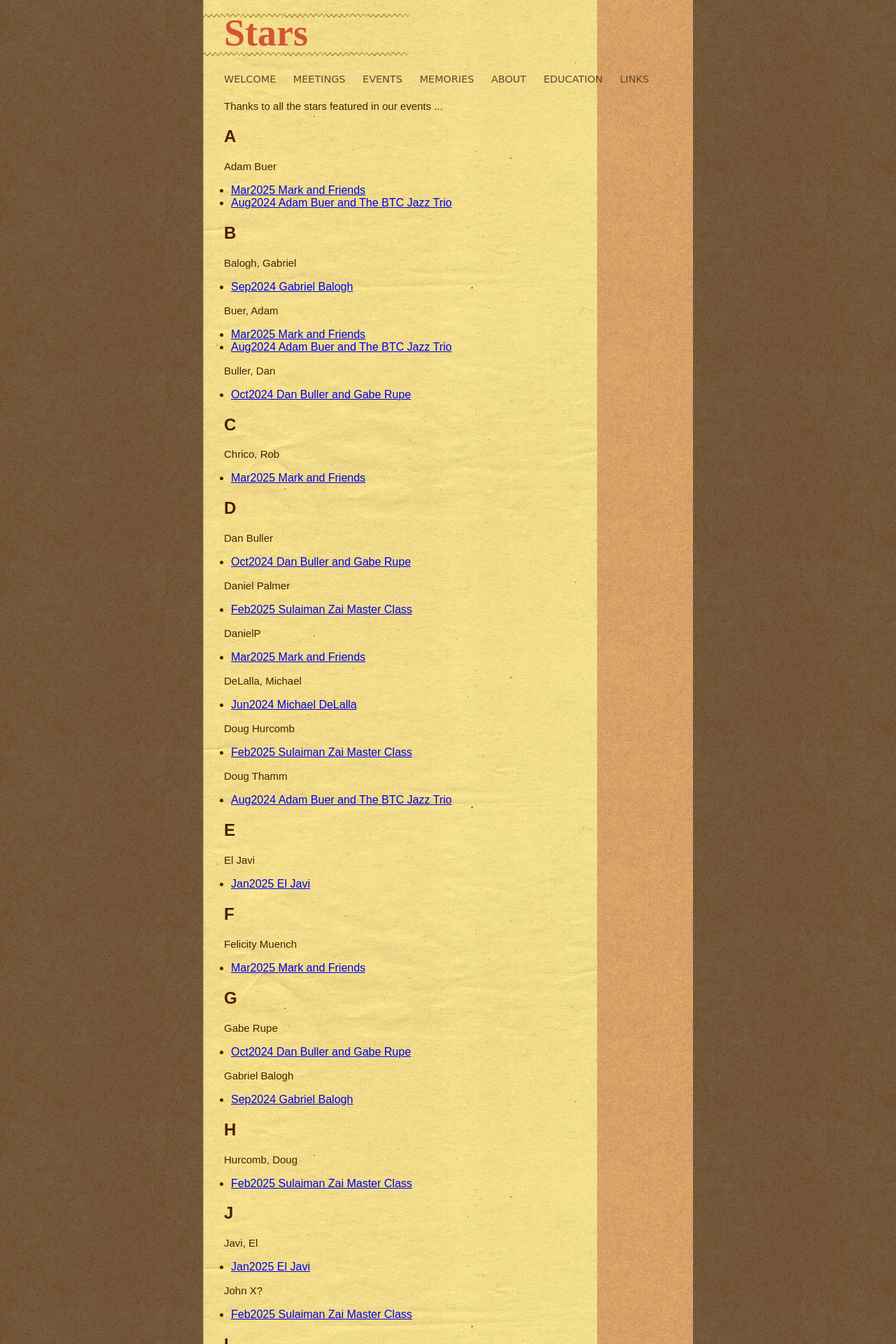
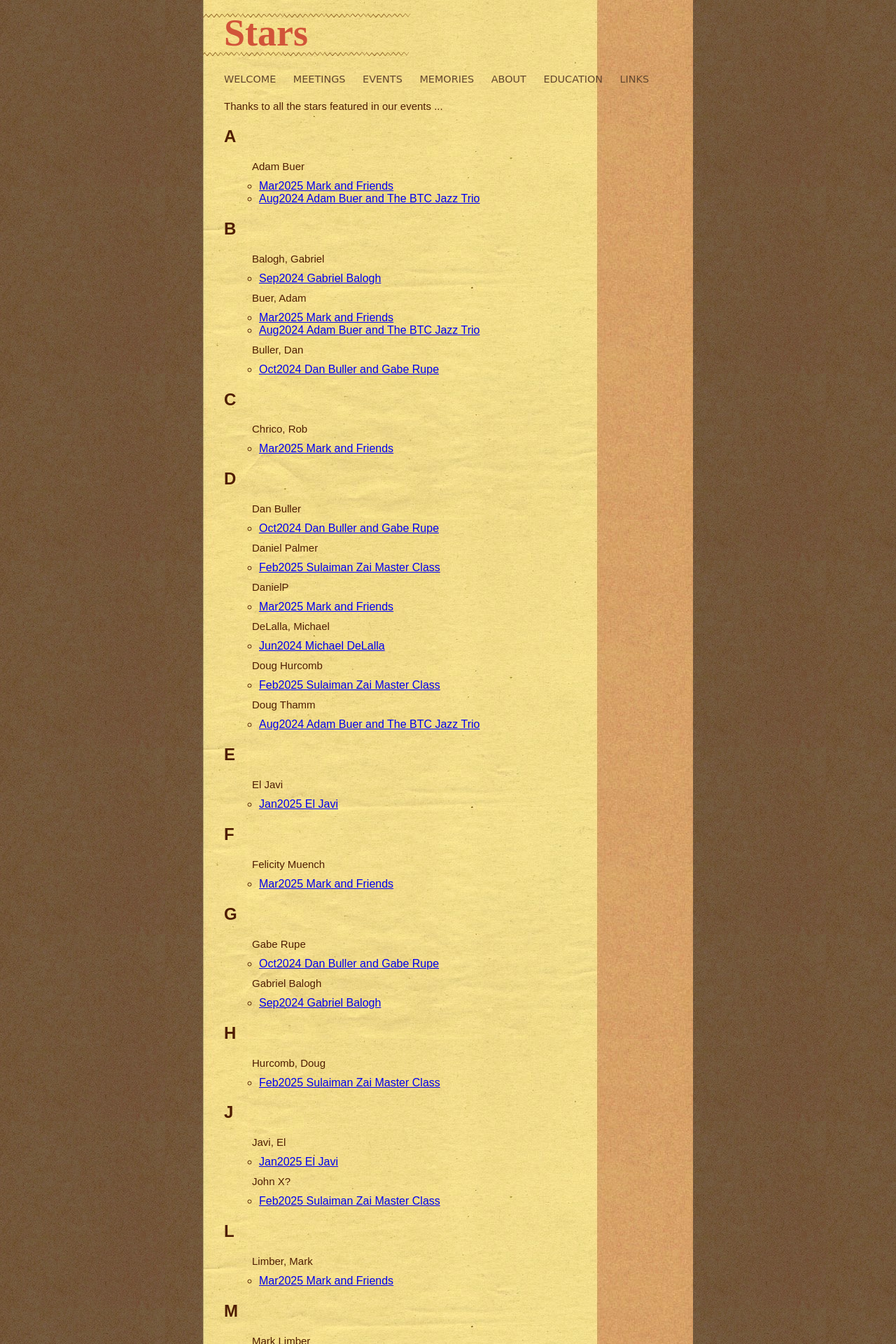
Before and after one commit to boulderguitarsociety/boulderguitarsociety.github.io, a Jekyll site: the page built from Stars.html, in a window 1280 px wide. Shown: the top 1920 px of the page at 70% size. Built offline with Jekyll 4.4.1, drawn with Linux system fonts in a browser that asks for light colours.

Commit message:
two-level list in Stars

```diff
--- a/Stars.html
+++ b/Stars.html
@@ -20,13 +20,14 @@ title: Stars
 
    <p>Thanks to all the stars featured in our events ...</p>
 
+   <ul>
    {% assign alphahdg = "" %}
    {% assign tags_sorted = site.tags | sort %}
    {% for tag in tags_sorted %}
       {% assign alphatag = tag[0] | slice: 0 %}
       {% if alphatag != alphahdg %}
          {% assign alphahdg = alphatag %}
-         <h2>{{ alphahdg }}</h2>
+         </ul><h2>{{ alphahdg }}</h2><ul>
       {% endif %}
       <p>{{ tag[0] }}</p>
       <ul>
@@ -36,6 +37,7 @@ title: Stars
          {% endfor %}
       </ul>
    {% endfor %}
+   </ul>
 
    <div id="footer">
       <div id="wgly3">
```
